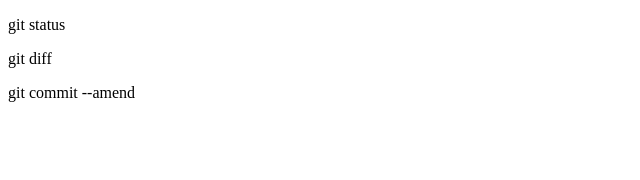
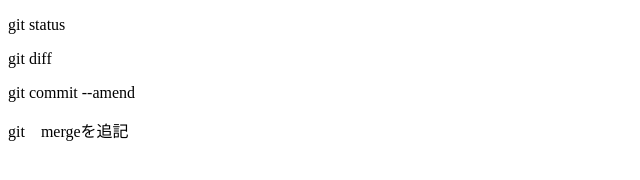
Before and after one commit to araund2001/git_tutorial, a plain HTML site: page index.html in a window 1280 px wide. Shown: the whole page, without its empty margins (0-640 px from the left). Drawn offline with Linux system fonts and the light colour scheme.

Commit message:
Update index.html
git mergeを追記

```diff
--- a/index.html
+++ b/index.html
@@ -11,6 +11,7 @@
     <p>git status</p>
     <p>git diff</p>
     <p>git commit --amend</p>
+    <p>git　mergeを追記</p>
 </body>
 
 </html>
```
